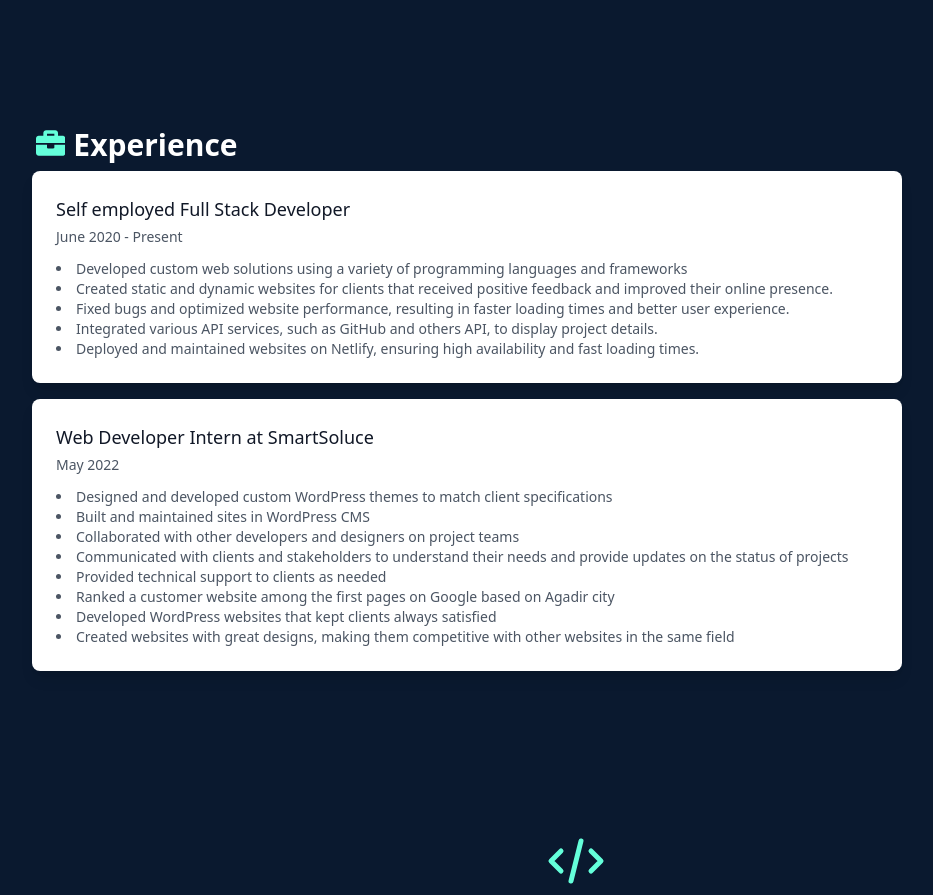
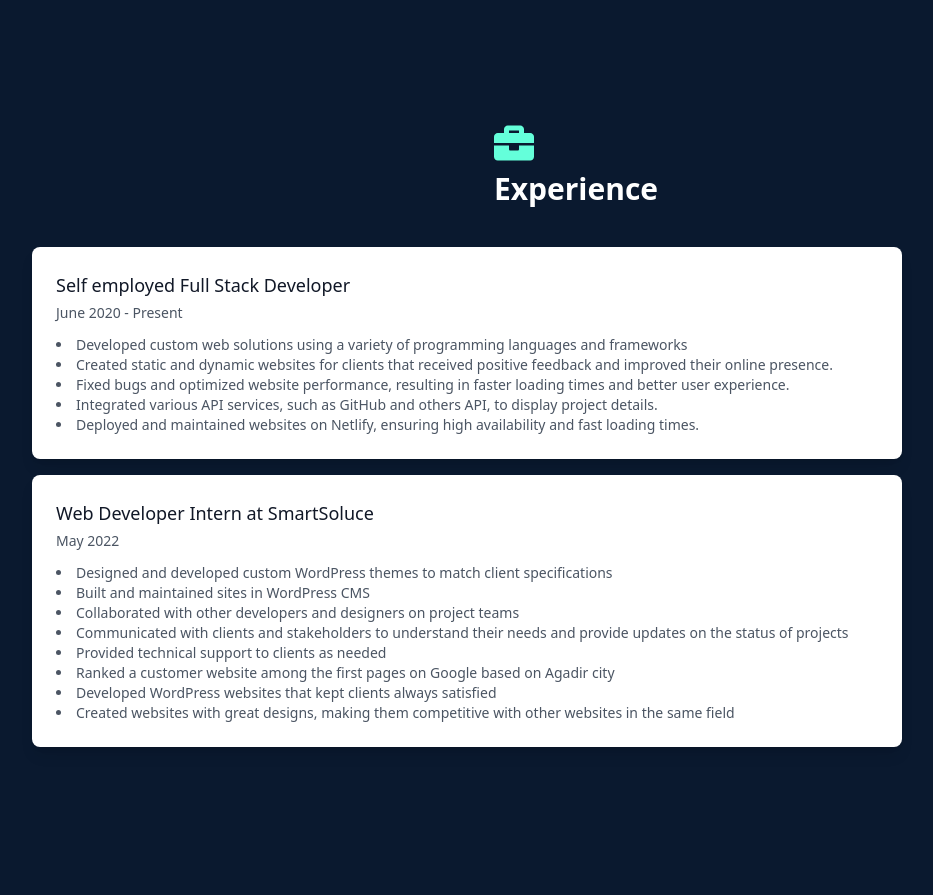
Before and after one commit to ridabensalem/rida-portfolio-, a React (Create React App) app: page / in a window 1280 px wide. Shown: the part 1280-2175 px from the top of the page, without its empty margins (64-997 px from the left). Built offline with nearby package versions, Linux system fonts and the light colour scheme.

Commit message:
Update Experience.jsx

```diff
--- a/src/components/Experience.jsx
+++ b/src/components/Experience.jsx
@@ -4,11 +4,18 @@ import { FaBriefcase } from "react-icons/fa";
 const Experience = () => {
     return (
         <section id="experience" className="py-20">
+            <div className="experience-container flex justify-center">
+                <div className="title">
+                <FaBriefcase className=" w-10 h-10  text-coding-color mb-2" />
+                        <h2 className="text-3xl font-bold mb-10 text-white  text-center">Experience</h2>
+                </div>
+
+                </div>
+
             <div className="max-w-6xl mx-auto px-4 sm:px-6 lg:px-8">
                 <div className=" md:flex-row md:items-center">
                     <div className="experience-container  flex flex-row md:w-1/5 text-center  px-1 md:text-left ">
-                        <FaBriefcase className=" w-10 h-10  text-coding-color mb-2" />
-                        <h2 className="text-3xl font-extrabold text-white px-2 pt-1 ">Experience</h2>
+
                     </div>
                     <div className="md:w-4/5">
                         <div className="space-y-4 experience-1">
```
